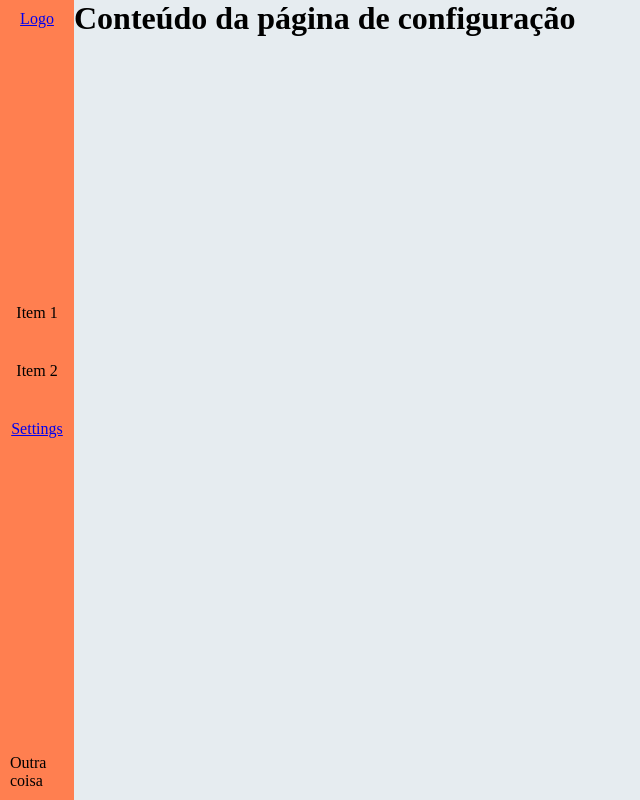
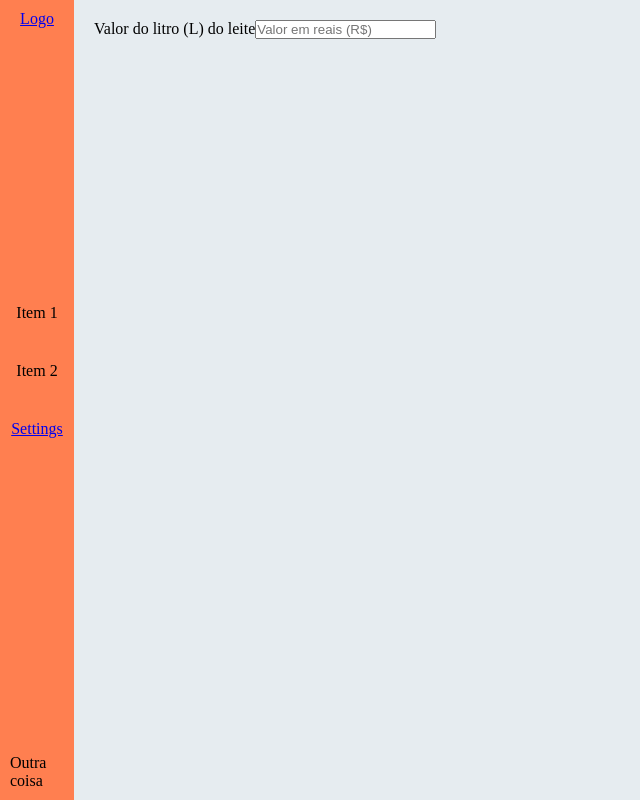
Before and after one commit to johnnyferreiradev/milkmoney, a React (Create React App) app in the folder frontend/: page /settings in a window 1280 px wide. Shown: the whole page, without its empty margins (0-640 px from the left). Built offline with nearby package versions, Linux system fonts and the light colour scheme.

Commit message:
Criação do form para captura de configuração de venda

```diff
--- /dev/null
+++ b/frontend/src/components/SaleSettings/SaleSettings.jsx
@@ -0,0 +1,35 @@
+import React from 'react';
+
+import './Styles.css';
+
+export default class SaleSettings extends React.Component {
+    constructor(props) {
+        super(props);
+        this.state = {
+            literValue: null,
+        }
+    }
+
+    handleLiterValue(literValue) {
+        this.setState({ literValue });
+    }
+
+    render() {
+        return (
+            <div className="content">
+                <form className="sale-settings">
+                    <div className="sale-settings-form-group">
+                        <label htmlFor="value-per-liter">Valor do litro (L) do leite</label>
+                        <input
+                            type="number"
+                            step="0.01"
+                            placeholder="Valor em reais (R$)"
+                            id="value-per-liter"
+                            onChange={e => this.handleLiterValue(e.target.value)}
+                        />
+                    </div>
+                </form>
+            </div>
+        );
+    }
+}
--- a/frontend/src/pages/ConfigPage/ConfigPage.jsx
+++ b/frontend/src/pages/SettingsPage/SettingsPage.jsx
@@ -1,15 +1,16 @@
 import React from 'react';
 
 import Nav from '../../components/Nav/Nav';
+import SaleSettings from '../../components/SaleSettings/SaleSettings';
 
 import './Styles.css';
 
-export default class ConfigPage extends React.Component {
+export default class SettingsPage extends React.Component {
     render() {
         return (
             <div className="config-page">
                 <Nav />
-                <h1 className="">Conteúdo da página de configuração</h1>
+                <SaleSettings />
             </div>
         );
     }
--- a/frontend/src/routes.js
+++ b/frontend/src/routes.js
@@ -3,14 +3,14 @@ import { BrowserRouter, Route } from 'react-router-dom';
 
 import Dashboard from './pages/Dashboard/Dashboard';
 import SalesFormPage from './pages/SalesFormPage/SalesFormPage';
-import ConfigPage from './pages/ConfigPage/ConfigPage';
+import SettingsPage from './pages/SettingsPage/SettingsPage';
 
 export default function Routes() {
   return (
     <BrowserRouter>
       <Route path="/" exact component={Dashboard} />
       <Route path="/salesform" component={SalesFormPage} />
-      <Route path="/settings" component={ConfigPage} />
+      <Route path="/settings" component={SettingsPage} />
     </BrowserRouter>
   );
 }
```
Also changed, not shown: frontend/src/components/SaleSettings/Styles.css (added), frontend/src/pages/SettingsPage/Styles.css (renamed from frontend/src/pages/ConfigPage/Styles.css).
